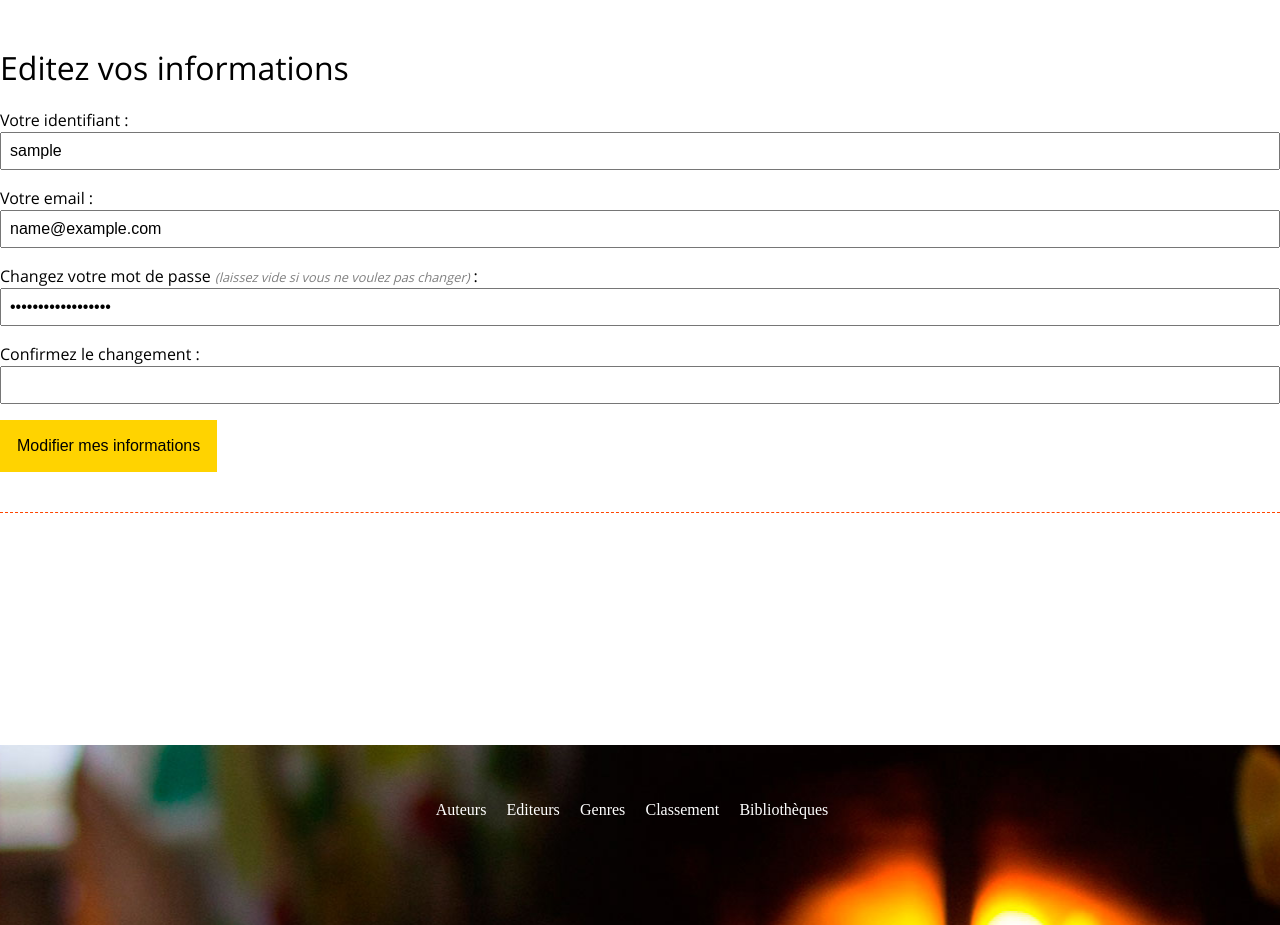
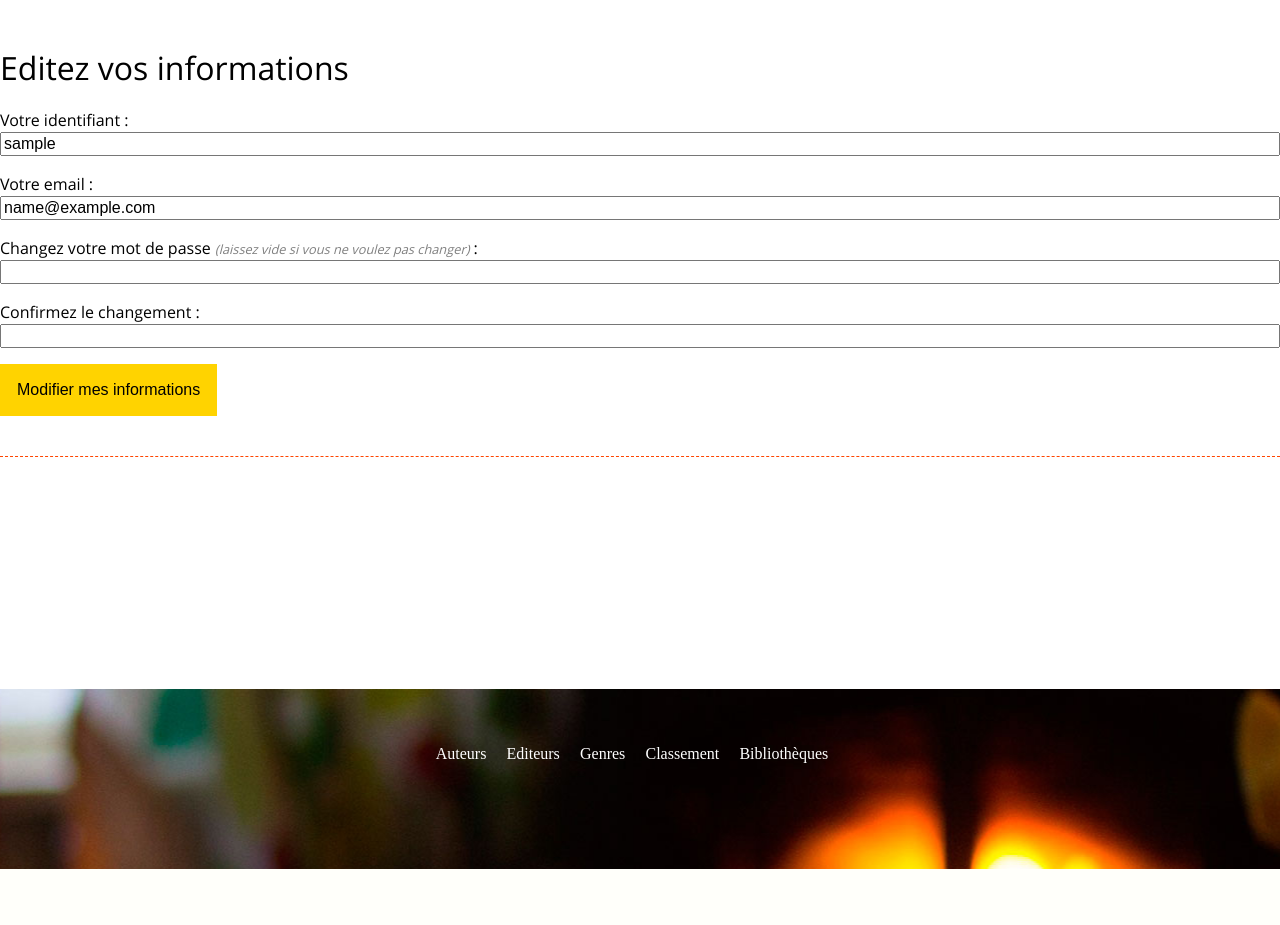
Before and after one commit to SwithFr/BookStore, a PHP site: template views/users/edit.php in a window 1280 px wide. Shown: the part 384-1309 px from the top of the page. After the commit the page ends 1253 px from the top, so only its background shows below. Run offline with PHP 8.4, Linux system fonts and the light colour scheme; the template is opened without the code that fills it: most values are stand-ins (such as "Sample title", 1, 10 or a date in 2020); some libraries are stand-ins or nearby versions; some web fonts are replaced.

Commit message:
update edit users view

```diff
--- a/views/users/edit.php
+++ b/views/users/edit.php
@@ -6,17 +6,25 @@
 
     <form class="form--add" action="<?= Html::url('edit', 'user'); ?>" method="post">
         <label class="form__label" for="login">Votre identifiant :</label>
-        <input class="form__input form__input--large" type="text" name="login" id="login"
+        <?= isset($data['errors']['login']) ? '<span class="has-error">' . $data['errors']['login'] . '</span>' : ''; ?></span>
+        <input class="form__input form__input--small" type="text" name="login" id="login"
                value="<?= $data['user']->login; ?>"/>
+
         <label class="form__label" for="email">Votre email :</label>
-        <input class="form__input form__input--large" type="text" name="email" id="email"
+        <?= isset($data['errors']['email']) ? '<span class="has-error">' . $data['errors']['email'] . '</span>' : ''; ?></span>
+        <input class="form__input form__input--small" type="text" name="email" id="email"
                value="<?= $data['user']->email; ?>"/>
-        <label class="form__label" for="password">Changez votre mot de passe <span class="section__block__infos">(laissez vide si vous ne voulez pas changer)</span> :</label>
-        <input class="form__input form__input--large" type="password" name="password" id="password"
-               value="fakePasswordForLol"/>
-        <label class="form__label" for="login">Confirmez le changement :</label>
-        <input class="form__input form__input--large" type="text" name="login" id="login"
+
+        <label class="form__label" for="chgPassword">Changez votre mot de passe <span class="section__block__infos">(laissez vide si vous ne voulez pas changer)</span> :</label>
+        <?= isset($data['errors']['passwords']) ? '<span class="has-error">' . $data['errors']['passwords'] . '</span>' : ''; ?></span>
+        <input class="form__input form__input--small" type="password" name="chgPassword" id="chgPassword"
                />
+
+        <label class="form__label" for="confirm">Confirmez le changement :</label>
+        <?= isset($data['errors']['passwords']) ? '<span class="has-error">' . $data['errors']['passwords'] . '</span>' : ''; ?></span>
+        <input class="form__input form__input--small" type="password" name="confirm" id="confirm"
+               />
+
         <input class="form__submit btn btn--send"
                type="submit"
                value="Modifier mes informations"/>
```
